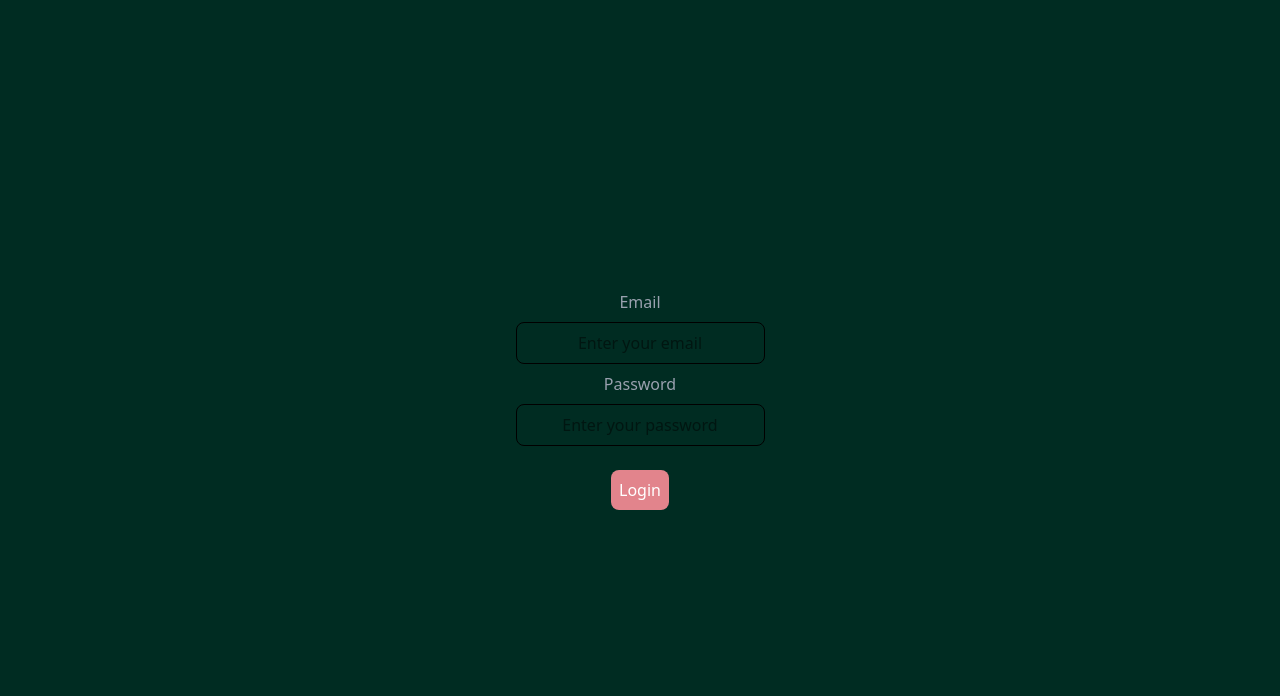
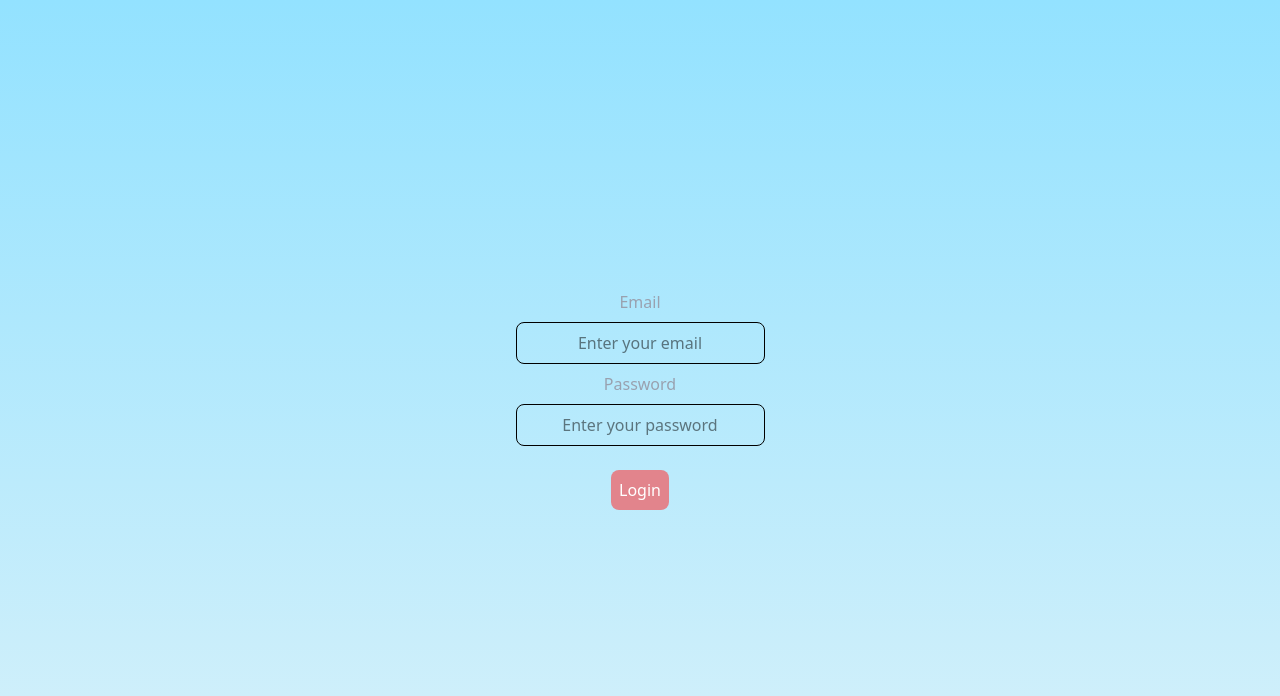
Before and after one commit to JamiesCodingPortfolio/job-application-tracker-webiste, a React (Vite) app in the folder client/: page /login in a window 1280 px wide. Shown: the top 696 px of the page. Built offline with nearby package versions, Linux system fonts and the light colour scheme.

Commit message:
minor changes to colour scheme

```diff
--- a/client/src/App.tsx
+++ b/client/src/App.tsx
@@ -17,9 +17,12 @@ function Home() {
           credentials: 'include'
         });
 
-        if (!repsonse.ok) throw new Error ('Session check failed');
+        if (!repsonse.ok){
+          navigate('/dashboard');
+        }
 
-        navigate('/dashboard');
+        throw new Error ('Session check failed');
+
       } catch (error) {
         console.error("Session verification error:", error);
       }
@@ -28,7 +31,7 @@ function Home() {
     verifySession();
   }, [navigate]);
   return (
-    <div className='h-screen w-screen flex flex-row items-center justify-center gap-10 bg-emerald-950'>
+    <div className='h-screen w-screen flex flex-row items-center justify-center gap-10'>
       <Link
         to="/login"
         className="w-[30%] h-[20%] flex items-center justify-center text-center bg-gray-100 rounded-lg"
@@ -48,7 +51,7 @@ function Home() {
 export default function App() {
   return (
     <BrowserRouter>
-      <div className="h-screen w-screen flex flex-col items-center justify-center gap-10 bg-white">
+      <div className="h-screen w-screen flex flex-col items-center justify-center gap-10">
         <Routes>
           <Route path="/" element={<Home />} />
           <Route path="/login" element={<Login />} />
--- a/client/src/index.css
+++ b/client/src/index.css
@@ -1,6 +1,13 @@
 @import "tailwindcss";
 
 body{
+  display: flex;
   width: 100dvw;
   height: 100dvh;
+
+  background-image: linear-gradient(
+    to bottom,
+    #93E2FF,
+    #D7F1FA
+  );
 }
--- a/client/src/routes/dashboard.tsx
+++ b/client/src/routes/dashboard.tsx
@@ -35,7 +35,7 @@ const Dashboard = () => {
   };
 
     return (
-        <div className='h-screen w-screen flex flex-col items-center justify-center gap-10 bg-emerald-950'>
+        <div className='h-screen w-screen flex flex-col items-center justify-center gap-10'>
             <div className="top-header flex w-full h-10% absolute top-0 justify-center">
                 <button
                     onClick={handleLogout}
--- a/client/src/routes/login.tsx
+++ b/client/src/routes/login.tsx
@@ -47,7 +47,7 @@ const Login = () => {
     }
   }
   return (
-    <div className='h-screen w-screen flex flex-row items-center justify-center gap-10 bg-emerald-950'>
+    <div className='h-screen w-screen flex flex-row items-center justify-center gap-10'>
       <form className="flex flex-col items-center justify-start gap-y-2 px-8" onSubmit={handleSubmit}>
 
       <label htmlFor="email" className="text-gray-400">Email</label>
--- a/client/src/routes/signup.tsx
+++ b/client/src/routes/signup.tsx
@@ -57,7 +57,7 @@ const Signup = () => {
     }
   }
   return (
-    <div className='h-screen w-screen flex flex-row items-center justify-center gap-10 bg-emerald-950'>
+    <div className='h-screen w-screen flex flex-row items-center justify-center gap-10'>
       <form className="flex flex-col items-center justify-start gap-y-2 px-8" onSubmit={handleSubmit}>
         <label htmlFor="name" className="text-gray-400">Name</label>
         <input
```
